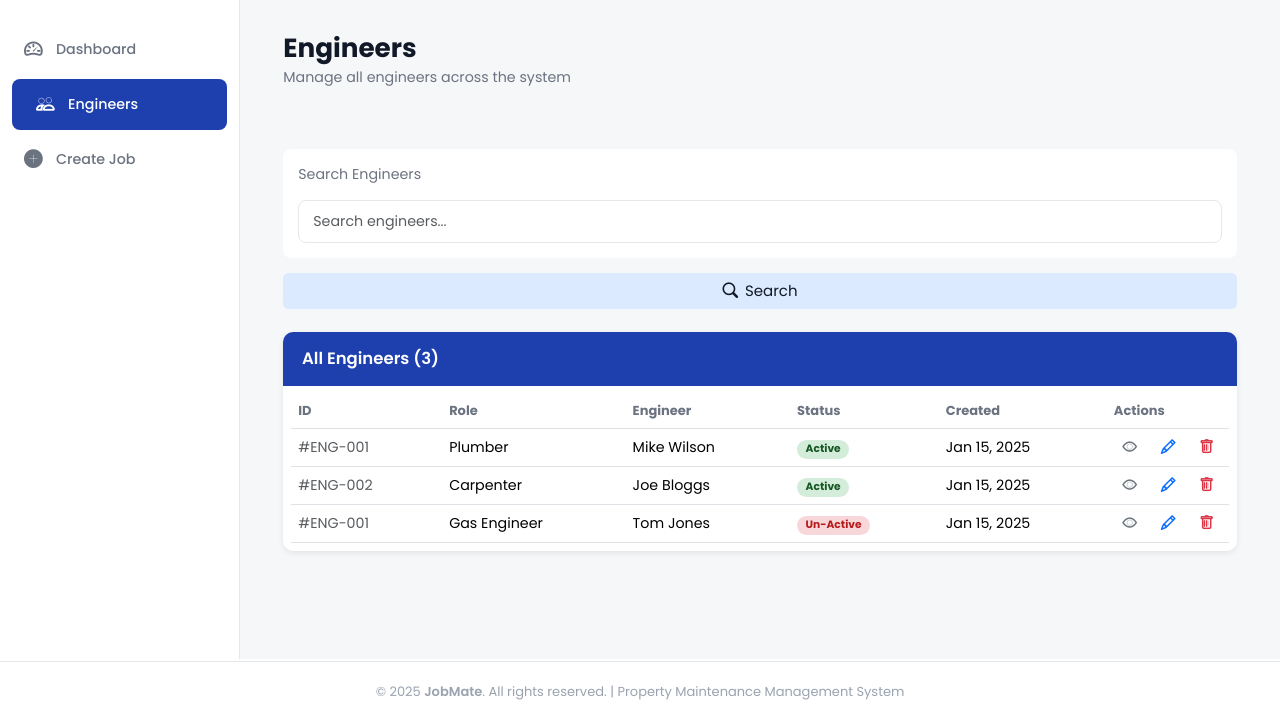
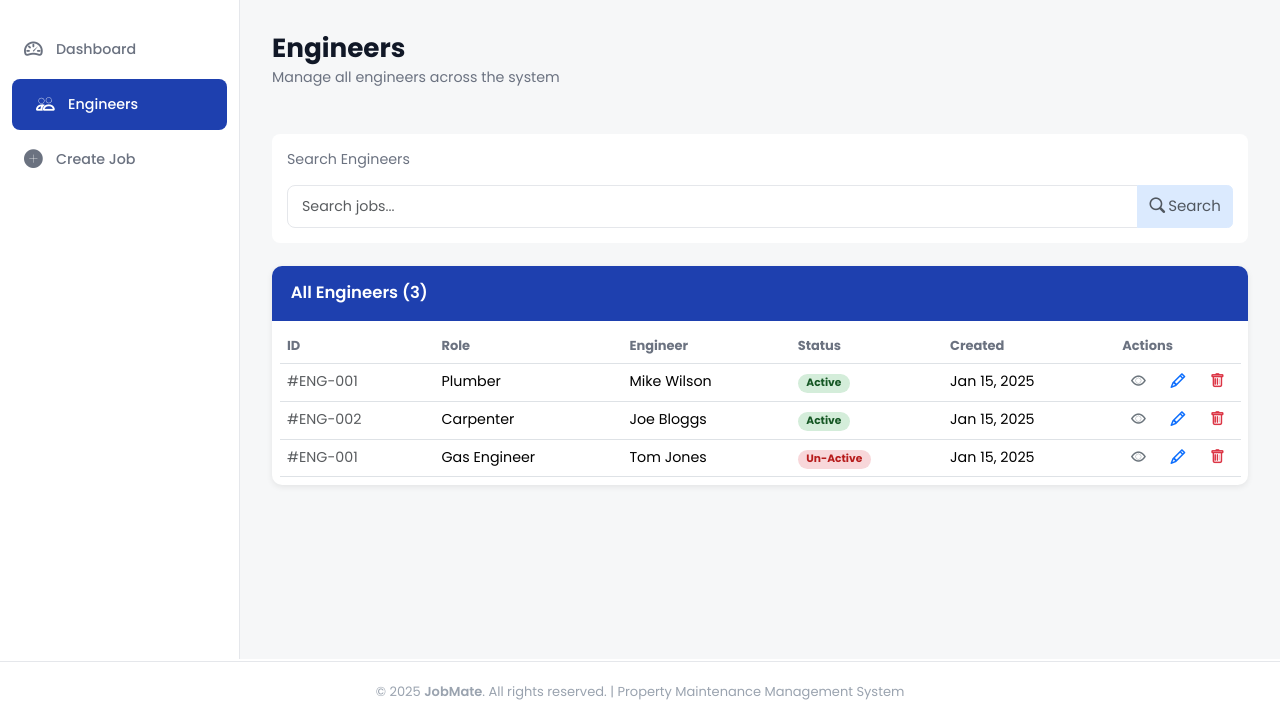
Before and after one commit to Basit-Dev/JobMate, a Django app: page /admin_dashboard/engineers/ in a window 1280 px wide. Shown: the part 73-800 px from the top of the page. Run offline with Django 5.2, Linux system fonts and the light colour scheme.

Commit message:
Update engineers.html
Search button placed inside input tag

```diff
--- a/jobmate/admin_dashboard/templates/engineers.html
+++ b/jobmate/admin_dashboard/templates/engineers.html
@@ -1,8 +1,6 @@
 {% extends "dashboard_base.html" %} {% load static %}
 {% block title %}All Engineers | JobMate{% endblock %}
 {% block content %}
-
-<div class="container-lg flex-grow-1 d-flex flex-column">
 
 <!-- HEADER -->
 <div class="heading-section d-flex flex-column justify-content-between flex-md-row">
@@ -20,20 +18,23 @@
 </div>
 
 <!-- FILTERS -->
-  <div class="filter-container d-flex flex-grow-1">
+<div class="filter-container d-flex flex-grow-1 mb-4">
+
+  <!-- Search Bar -->
   <div class="search-col col-12">
     <p class="section-subtitle">Search Engineers</p>
-      <input type="text" class="form-control" placeholder="Search engineers..." />
+    <div class="input-group">
+      <input type="text" class="form-control" placeholder="Search jobs..." />
+      <!-- Search Button -->
+      <button class="btn btn-secondary text-muted">
+        <i class="bi bi-search me-1"></i>Search
+      </button>
+    </div>
   </div>
 </div>
 
-  <!-- SEARCH BUTTON -->
-  <button class="btn btn-secondary mt-3">
-    <i class="bi bi-search me-2"></i>Search
-  </button>
-
 <!-- ENGINEER LIST -->
-  <div class="container-lg mt-4 p-0">
+<div>
   <div class="table-container">
     <div class="table-header">All Engineers (3)</div>
     <div class="table-responsive p-2">
@@ -56,7 +57,9 @@
 
           <!-- Engineer Row -->
           <tr>
-              <td data-label="ID"><P class="text-muted m-0">#ENG-001</P></td>
+            <td data-label="ID">
+              <P class="text-muted m-0">#ENG-001</P>
+            </td>
             <td data-label="Role">Plumber</td>
             <td data-label="Engineer">Mike Wilson</td>
             <td data-label="Status">
@@ -74,7 +77,9 @@
 
           <!-- Engineer Row -->
           <tr>
-              <td data-label="ID"><P class="text-muted m-0">#ENG-002</P></td>
+            <td data-label="ID">
+              <P class="text-muted m-0">#ENG-002</P>
+            </td>
             <td data-label="Role">Carpenter</td>
             <td data-label="Engineer">Joe Bloggs</td>
             <td data-label="Status">
@@ -92,7 +97,9 @@
 
           <!-- Engineer Row -->
           <tr>
-              <td data-label="ID"><P class="text-muted m-0">#ENG-001</P></td>
+            <td data-label="ID">
+              <P class="text-muted m-0">#ENG-001</P>
+            </td>
             <td data-label="Role">Gas Engineer</td>
             <td data-label="Engineer">Tom Jones</td>
             <td data-label="Status">
@@ -112,6 +119,5 @@
     </div>
   </div>
 </div>
-</div>
 
 {% endblock %}
```
Lines whose indentation alone changed are shown as unchanged.
